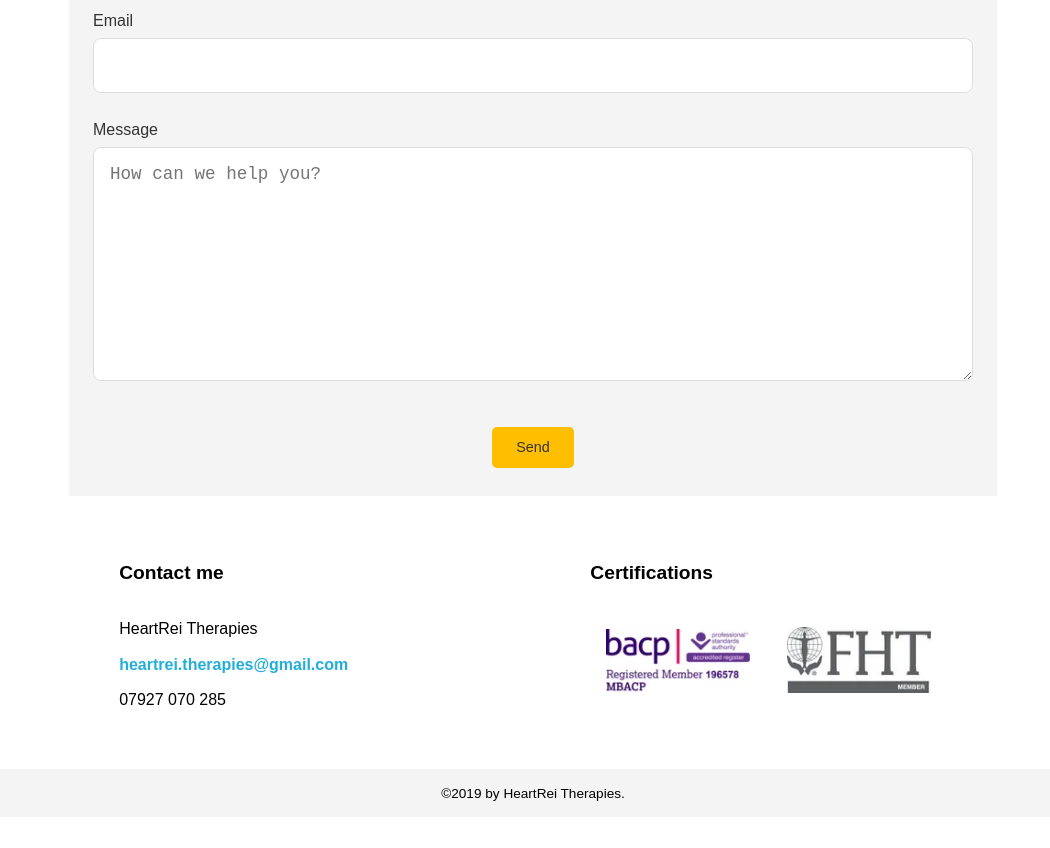
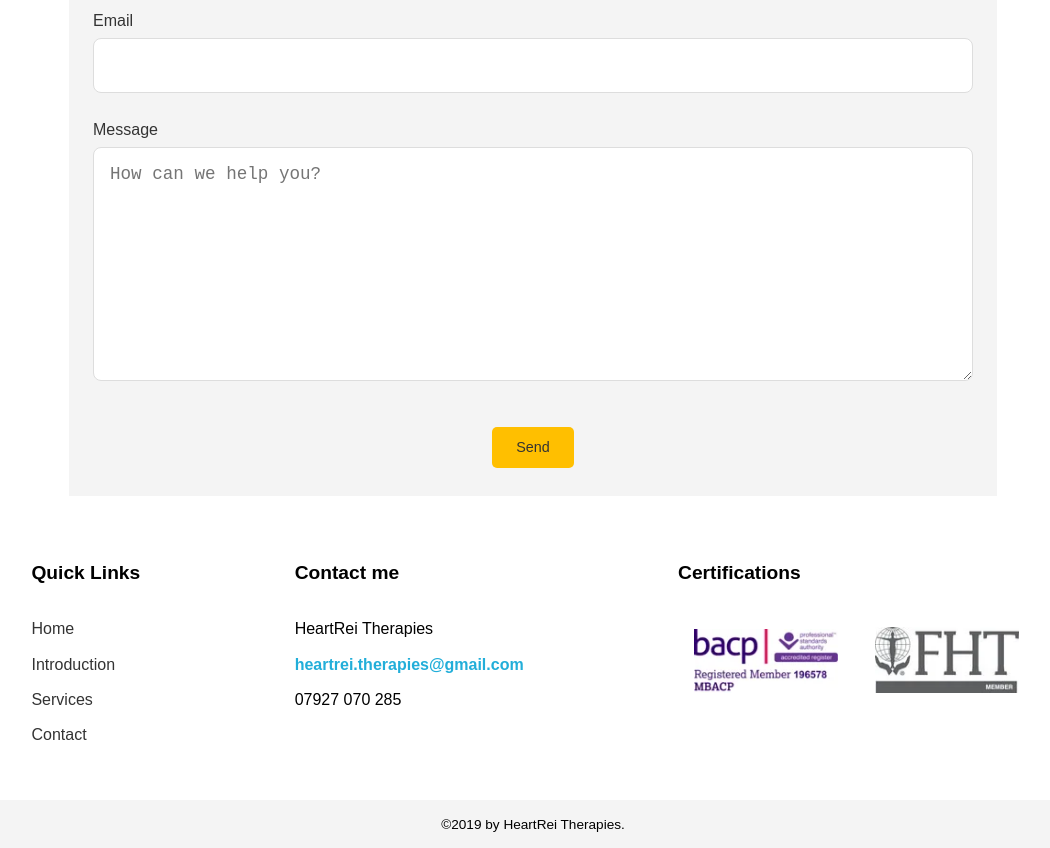
Before and after one commit to NickBlomberg/heartrei, a website: page index.html in a window 1280 px wide. Shown: the part 2550-3398 px from the top of the page, without its empty margins (107-1157 px from the left). Before the commit the page ends 3367 px from the top, so only its background shows below. Drawn offline with nearby package versions, Linux system fonts and the light colour scheme; files that its build step writes are made by us from their sources; files whose address does not match are found by name.

Commit message:
Add quick links to footer

```diff
--- a/index.html
+++ b/index.html
@@ -186,6 +186,15 @@
     </section>
 
     <footer>
+      <div id="footer-links" class="footer-box">
+        <h3 class="s-heading">Quick Links</h3>
+        <ul>
+          <li><a href="#home">Home</a></li>
+          <li><a href="#introduction">Introduction</a></li>
+          <li><a href="#servcices">Services</a></li>
+          <li><a href="#contact">Contact</a></li>
+        </ul>
+      </div>
       <div id="footer-contact" class="footer-box">
         <h3 class="s-heading">Contact me</h3>
         <ul>
--- a/src/scss/_footer.scss
+++ b/src/scss/_footer.scss
@@ -2,6 +2,15 @@ footer {
   display: flex;
   flex-wrap: wrap;
   justify-content: space-evenly;
+
+  #footer-links a {
+    color: $dark-color;
+    font-weight: normal;
+
+    &:hover {
+      color: lighten($dark-color, 20%);
+    }
+  }
 }
 
 .footer-box {
```
